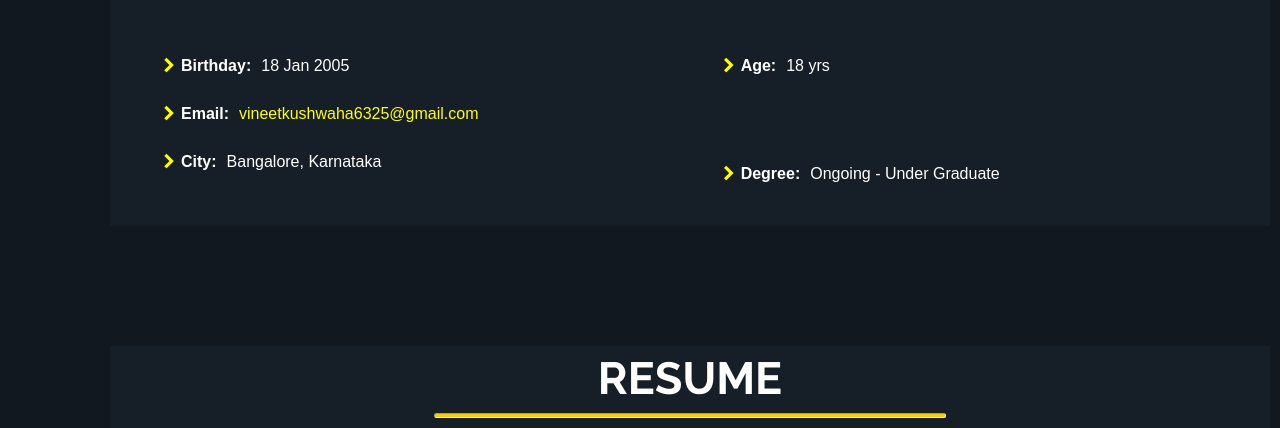
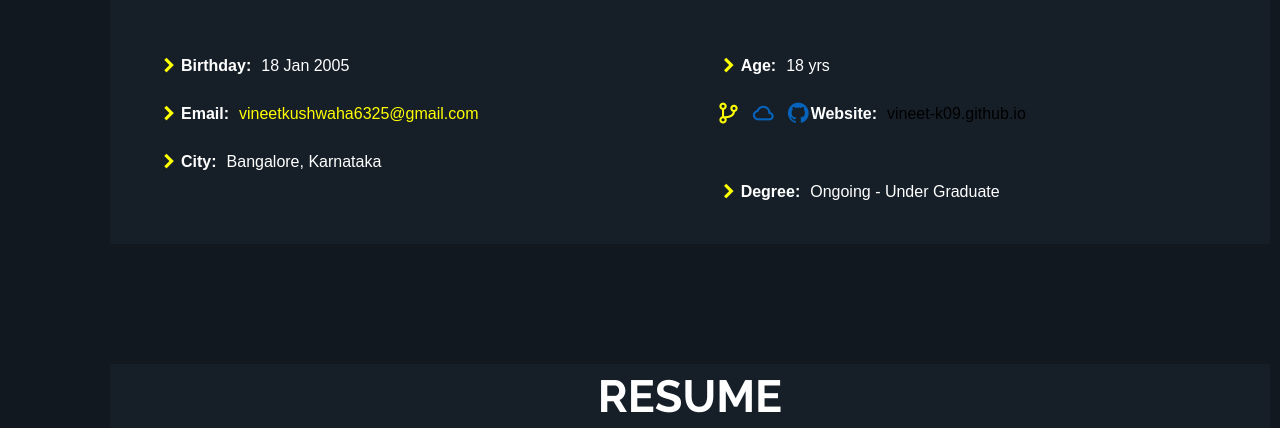
Before and after one commit to vineet-k09/vineet-k09.github.io, a plain HTML site: page index.html in a window 1280 px wide. Shown: the part 1071-1499 px from the top of the page. Drawn offline with nearby package versions, Linux system fonts and the light colour scheme.

Commit message:
github links updation

```diff
--- a/index.html
+++ b/index.html
@@ -46,7 +46,7 @@
       <a href="https://codepen.io/vineet_k09" class="codepen"><i class="selectable bx bxl-codepen"></i></a>
       <a href="https://www.facebook.com/vineetk09/" class="facebook"><i class="selectable bx bxl-facebook"></i></a>
       <a href="https://www.instagram.com/vineet_k09/" class="instagram"><i class="selectable bx bxl-instagram"></i></a>
-      <a href="https://github.com/vineetk-09" class="github"><i class="selectable bx bxl-github"></i></a>
+      <a href="https://github.com/vineet-k09" class="github"><i class="selectable bx bxl-github"></i></a>
       <a href="https://www.linkedin.com/in/vineet-kushwaha-2666b5257/" class="linkedin"><i class="selectable bx bxl-linkedin"></i></a>
     </div>
   </div>
@@ -77,7 +77,7 @@
       <div  data-aos="fade-left" class="col-lg-6">
         <ul>
           <li><i class="bx bxs-chevron-right" style="color: yellow"></i> <strong>Age:</strong> <span>18 yrs</span></li>
-          <li></li>
+          <li><i class="bx bx-git-branch" style="color: yellow"></i><i class="bx bx-cloud"></i><i class="bx bxl-github"></i> <strong>Website:</strong><span><a href="https://vineet-k09.github.io/" target="_blank">vineet-k09.github.io</a></span></li>
           <li></li>
           <li><i class="bx bxs-chevron-right" style="color: yellow"></i> <strong>Degree:</strong><span>Ongoing - Under Graduate</span></li>
         </ul>
@@ -102,7 +102,7 @@
         <div data-aos="fade-right" class="resume-item pb-0">
           <h4>Details</h4>
           <ul style="list-style-type: none;">
-            <li><a href="https://vineetk-09.github.io/" target="_blank"><i class="bx bx-cloud"></i> vineetk-09.github.io</a></li>
+            <li><a href="https://vineet-k09.github.io/" target="_blank"><i class="bx bx-cloud"></i> vineetk-09.github.io</a></li>
             <li><a href="tel:+917710413***"><i class="bx bx-phone-incoming"></i> +91 7710413***</li>
             <li> <a href="mailto:vineetkushwaha6325@gmail.com"><i class="bx bxl-gmail"></i> vineetkushwaha6325@gmail.com</a></li>
           </ul>
```
